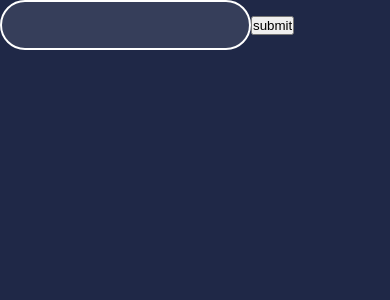
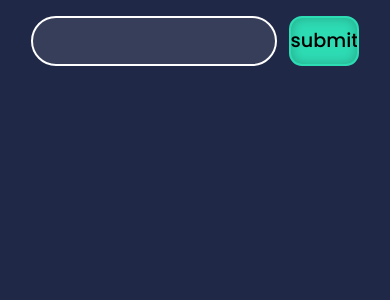
Before and after one commit to Lisba/nubi_test, a React app: page / in a window 390 px wide. Shown: the top 300 px of the page. Built offline with nearby package versions, Linux system fonts and the light colour scheme.

Commit message:
1) Responsive Styles for positioning

```diff
--- a/src/assets/styles/Vars.scss
+++ b/src/assets/styles/Vars.scss
@@ -1,3 +1,6 @@
+@import url(https://fonts.googleapis.com/css2?family=Poppins:wght@300;500;700&display=swap);
+
 $background-color: #1F2847;
 $main-theme-color: #2EDCB4;
 $font-color: #FFFFFF;
+$theme-font : 'Poppins', sans-serif;
--- a/src/assets/styles/components/ObjectToken.scss
+++ b/src/assets/styles/components/ObjectToken.scss
@@ -1,4 +1,5 @@
 .objectTokenDiv {
+    width: 100%;
     margin-left: 20px;
     margin-top: 10px;
 }
--- a/src/assets/styles/components/TreeView.scss
+++ b/src/assets/styles/components/TreeView.scss
@@ -2,4 +2,5 @@
 
 .treeContainerDiv {
     color: $font-color;
+    margin: auto;
 }
--- a/src/assets/styles/containers/App.scss
+++ b/src/assets/styles/containers/App.scss
@@ -6,20 +6,72 @@
     box-sizing: border-box;
     text-decoration: none;
     list-style: none;
+    font-family: $theme-font;
 }
 
 body {
     background-color: $background-color;
 }
 
-#textInput {
+body > div {
+    display: flex;
+    justify-content: center;
+    align-items: center;
+    flex-wrap: wrap;
+}
+
+.formDiv {
+    width: 90%;
+    margin-top: 4%;
+    display: flex;
+    justify-content: center;
+    align-items: center;
+}
+
+.formDiv form {
+    width: 100%;
+    display: flex;
+    justify-content: space-evenly;
+    flex-wrap: wrap;
+}
+
+.textInput {
+    width: 70%;
+    height: 50px;
+    margin-bottom: 20px;
+    padding: 0px 20px;
     background-color: rgba(255,255,255,0.1);
+    color: white;
     border: 2px solid white;
     border-radius: 25px;
-    color: white;
     font-size: 16px;
+    outline: none;
+}
+
+.submitInput {
+    width: 20%;
     height: 50px;
-    margin-bottom: 20px;
+    color: black;
+    background-color: #2EDCB4;
+    border-radius: 13px;
+    font-size: 120%;
+    box-shadow: inset 0px 0px 12px 0px #25a88a;
+    border: 2px solid #2EDCB4;
+    transition: all 0.3s;
+    cursor: pointer;
+}
+
+.submitInput:hover {
+    background-color: rgba(0,0,0,0);
+    color: $main-theme-color;
+}
+
+.submitInput:focus {
     outline: none;
-    padding: 0px 20px;
-  }
+}
+
+.treeViewDiv {
+    width: 100%;
+    display: flex;
+    justify-content: center;
+}
--- a/src/containers/App.jsx
+++ b/src/containers/App.jsx
@@ -1,4 +1,4 @@
-import React, { useState } from 'react';
+import React, { useState, Fragment } from 'react';
 import TreeView from '../components/TreeView';
 import '../assets/styles/containers/App.scss';
 
@@ -22,13 +22,17 @@ const App = () => {
     }
 
     return (
-        <div>
-            <form onSubmit={handleOnSubmit}>
-                <input id='textInput' type="text" onChange={handleOnChange}/>
-                <input id='submitInput' type="submit" value="submit"/>
-            </form>
-            <TreeView data={data}/>
-        </div>
+        <Fragment>
+            <div className='formDiv'>
+                <form onSubmit={handleOnSubmit}>
+                    <input id='textInput' type="text" onChange={handleOnChange} className='textInput' />
+                    <input id='submitInput' type="submit" value="submit" className='submitInput' />
+                </form>
+            </div>
+            <div className='treeViewDiv'>
+                <TreeView data={data}/>
+            </div>
+        </Fragment>
     )
 }
 
```
